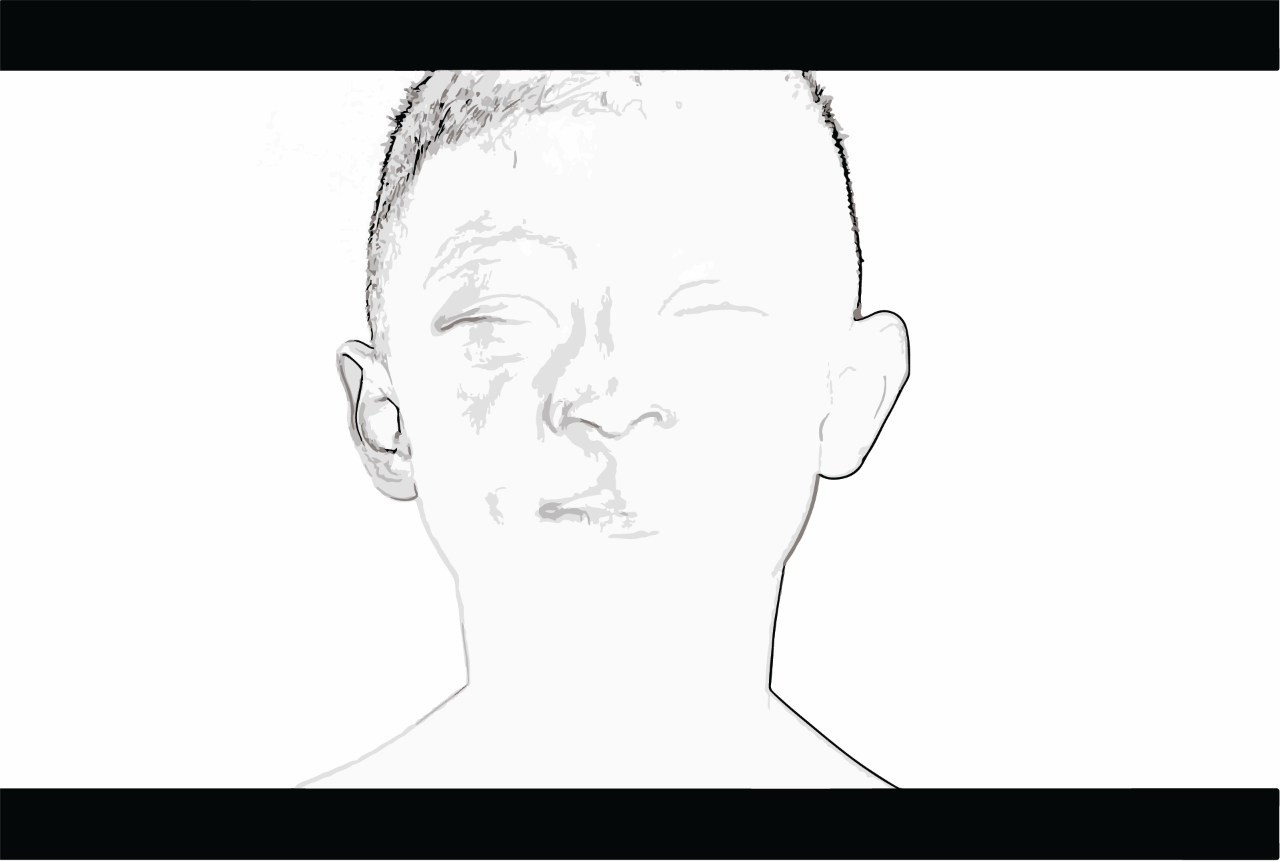
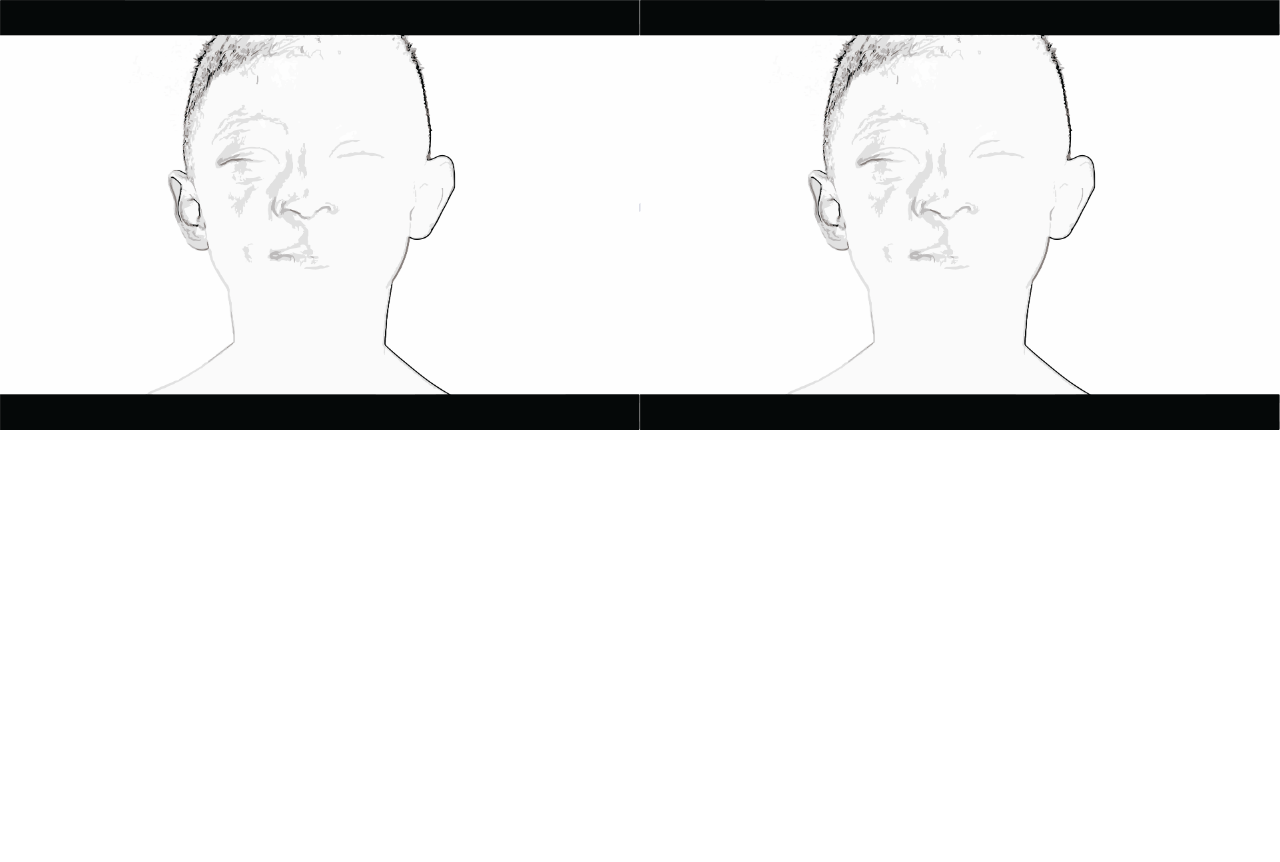
Before and after one commit to LeninJimenezTorres/portfolio, a React (Create React App) app: page / in a window 1280 px wide. Shown: the top 862 px of the page. After the commit the page ends 800 px from the top, so only its background shows below. Built offline with nearby package versions, Linux system fonts and the light colour scheme.

Commit message:
Animation 6

```diff
--- a/src/App.css
+++ b/src/App.css
@@ -2,19 +2,23 @@
   margin: 0;
   padding: 0;
 }
-.fondo{
+.contenedorAnimation2{
   text-align: center;
   width: 100vw;
   height: 100vh;
   background-color: #ffffff;
   display: flex;
+  flex: content;
 }
 
-#anima{
+#animation {
   width: 100%;
-  height: 100vh;
+  height: auto;
   display: flex;
+  position: fixed;
+  flex: 1;
 }
+
 .titulo {
   color: #001155;
   margin: 0;
--- a/src/App.js
+++ b/src/App.js
@@ -1,4 +1,3 @@
-import logo from './logo.svg';
 import './App.css';
 import React from "react";
 import lottie from "lottie-web";
@@ -8,13 +7,14 @@ function App() {
 
   React.useEffect(() => {
     lottie.loadAnimation({
-      container: document.querySelector("#contenedorFondo"),
+      container: document.querySelector("#animation"),
       animationData: anima
+
     });
   }, []);
 
   return (
-    <div id='contenedorFondo'>
+    <div className='contenedorAnimation' id='animation'>
       <h1 className='titulo'>Comming Soon</h1>
     </div>
 
```
